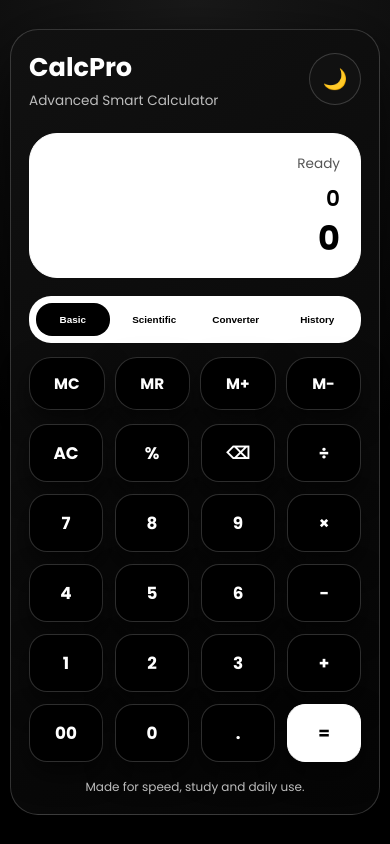
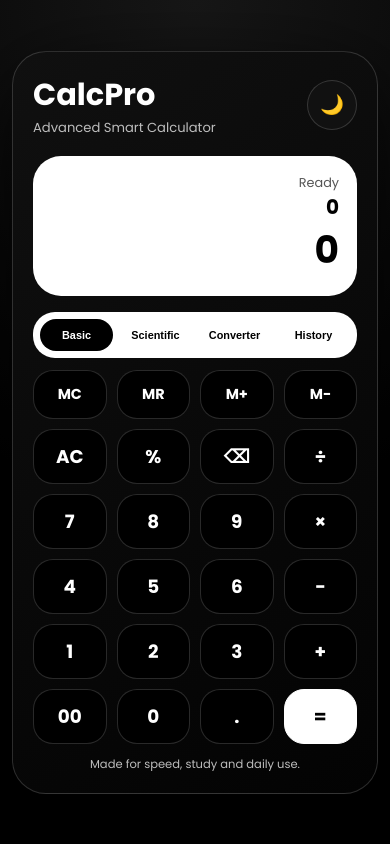
Before and after one commit to anshukumaranshu21869-del/CalcPro, a plain HTML site: page index.html in a window 390 px wide. Drawn offline with Linux system fonts and the light colour scheme.

Commit message:
Refactor styles in style.css for consistency
Updated CSS variables and styles for improved design consistency. Adjusted padding, margins, and colors for various elements.

```diff
--- a/style.css
+++ b/style.css
@@ -5,14 +5,11 @@
 }
 
 :root {
-  --black: #000000;
-  --dark: #0b0b0b;
-  --dark-2: #151515;
-  --white: #ffffff;
-  --soft-white: #f4f4f4;
+  --black: #000;
+  --dark: #080808;
+  --white: #fff;
   --gray: #bdbdbd;
-  --border: rgba(255, 255, 255, 0.18);
-  --shadow: 0 30px 80px rgba(0, 0, 0, 0.85);
+  --border: rgba(255, 255, 255, 0.16);
 }
 
 html {
@@ -22,170 +19,157 @@ html {
 body {
   min-height: 100vh;
   font-family: "Poppins", sans-serif;
-  background: radial-gradient(circle at top, #1a1a1a, #000000 60%);
+  background: radial-gradient(circle at top, #171717, #000 60%);
   color: var(--white);
-  overflow-x: hidden;
 }
 
 .app {
   min-height: 100vh;
-  padding: 28px 14px;
+  padding: 18px 12px;
   display: flex;
+  justify-content: center;
   align-items: center;
-  justify-content: center;
 }
 
 .calculator {
   width: 100%;
-  max-width: 430px;
-  padding: 24px;
+  max-width: 420px;
+  padding: 22px;
   border-radius: 34px;
-  background: linear-gradient(145deg, #111111, #050505);
+  background: linear-gradient(145deg, #101010, #030303);
   border: 1px solid var(--border);
-  box-shadow: var(--shadow);
+  box-shadow: 0 30px 90px rgba(0, 0, 0, 0.85);
 }
 
 .top-bar {
   display: flex;
+  justify-content: space-between;
   align-items: center;
-  justify-content: space-between;
-  margin-bottom: 22px;
+  margin-bottom: 18px;
 }
 
 .top-bar h1 {
-  font-size: 2rem;
+  font-size: 1.9rem;
   font-weight: 800;
-  color: var(--white);
 }
 
 .top-bar p {
-  margin-top: 4px;
-  font-size: 0.85rem;
   color: var(--gray);
+  font-size: 0.82rem;
 }
 
 .theme-btn {
-  width: 52px;
-  height: 52px;
+  width: 50px;
+  height: 50px;
   border-radius: 50%;
+  background: #111;
+  color: white;
   border: 1px solid var(--border);
-  background: #111111;
-  color: var(--white);
-  font-size: 1.25rem;
-  cursor: pointer;
+  font-size: 1.2rem;
 }
 
 .display-box {
-  min-height: 140px;
-  padding: 20px;
-  margin-bottom: 18px;
+  min-height: 120px;
+  padding: 18px;
+  margin-bottom: 16px;
   border-radius: 28px;
-  background: var(--white);
-  color: var(--black);
-  border: 1px solid #ffffff;
+  background: white;
+  color: black;
   display: flex;
   flex-direction: column;
+  align-items: flex-end;
   justify-content: center;
-  align-items: flex-end;
 }
 
 .history-line {
-  width: 100%;
-  text-align: right;
-  color: #555555;
-  font-size: 0.85rem;
-  white-space: nowrap;
-  overflow: hidden;
-  text-overflow: ellipsis;
+  color: #555;
+  font-size: 0.8rem;
 }
 
 .expression {
-  width: 100%;
-  margin-top: 8px;
-  text-align: right;
-  color: var(--black);
-  font-size: 1.35rem;
-  font-weight: 600;
-  word-break: break-all;
+  color: black;
+  font-size: 1.25rem;
+  font-weight: 700;
 }
 
 .result {
-  width: 100%;
-  margin-top: 6px;
-  text-align: right;
-  color: var(--black);
-  font-size: 2.6rem;
-  font-weight: 800;
-  line-height: 1.1;
-  word-break: break-all;
+  color: black;
+  font-size: 2.35rem;
+  font-weight: 900;
 }
 
 .mode-tabs {
   display: grid;
   grid-template-columns: repeat(4, 1fr);
-  gap: 8px;
-  margin-bottom: 14px;
+  gap: 6px;
   padding: 7px;
+  margin-bottom: 12px;
   border-radius: 22px;
-  background: var(--white);
+  background: white;
 }
 
 .tab {
   border: none;
-  padding: 11px 4px;
+  padding: 10px 4px;
   border-radius: 16px;
-  cursor: pointer;
-  font-size: 0.72rem;
-  font-weight: 700;
   background: transparent;
-  color: var(--black);
+  color: black;
+  font-weight: 800;
+  font-size: 0.68rem;
 }
 
 .tab.active {
-  background: var(--black);
-  color: var(--white);
+  background: black;
+  color: white;
+}
+
+.memory-row,
+.basic-keys,
+.scientific-keys {
+  display: grid;
+  grid-template-columns: repeat(4, 1fr);
+  gap: 10px;
 }
 
 .memory-row {
-  display: grid;
-  grid-template-columns: repeat(4, 1fr);
-  gap: 10px;
-  margin-bottom: 14px;
+  margin-bottom: 10px;
 }
 
-.mini-btn,
-.key {
+.keys {
+  display: grid;
+  gap: 10px;
+}
+
+.key,
+.mini-btn {
   border: 1px solid var(--border);
-  border-radius: 22px;
+  border-radius: 20px;
+  background: black;
+  color: white;
+  font-family: "Poppins", sans-serif;
+  font-weight: 900;
   cursor: pointer;
-  font-family: "Poppins", sans-serif;
-  font-weight: 800;
-  background: var(--black);
-  color: var(--white);
-  box-shadow: 0 12px 28px rgba(0, 0, 0, 0.55);
-  transition: 0.2s ease;
 }
 
 .mini-btn {
-  padding: 14px 0;
-  font-size: 0.95rem;
+  padding: 13px 0;
+  font-size: 0.9rem;
 }
 
 .key {
-  min-height: 66px;
-  font-size: 1.25rem;
+  min-height: 58px;
+  font-size: 1.15rem;
 }
 
-.key:hover,
-.mini-btn:hover,
-.theme-btn:hover {
-  background: #1b1b1b;
-  transform: translateY(-2px);
+.key.equal {
+  background: white;
+  color: black;
+  border-color: white;
 }
 
 .key:active,
 .mini-btn:active {
-  transform: scale(0.95);
+  transform: scale(0.96);
 }
 
 .panel {
@@ -196,158 +180,67 @@ body {
   display: block;
 }
 
-.keys {
-  display: grid;
-  gap: 12px;
-}
-
-.basic-keys,
-.scientific-keys {
-  grid-template-columns: repeat(4, 1fr);
-}
-
-.key.equal {
-  background: var(--white);
-  color: var(--black);
-  border: 1px solid var(--white);
-}
-
-.key.danger,
-.key.operator,
-.key.sci {
-  background: var(--black);
-  color: var(--white);
-}
-
 .converter-panel,
 .history-panel {
-  padding: 18px;
-  border-radius: 26px;
-  background: var(--white);
-  color: var(--black);
-}
-
-.converter-panel h2,
-.history-panel h2 {
-  font-size: 1.05rem;
-  margin-bottom: 14px;
-}
-
-.converter-panel label {
-  display: block;
-  margin-bottom: 12px;
-  font-size: 0.85rem;
-  color: #333333;
-  font-weight: 600;
+  padding: 16px;
+  border-radius: 24px;
+  background: white;
+  color: black;
 }
 
 .converter-panel input,
 .converter-panel select {
   width: 100%;
-  margin-top: 6px;
-  padding: 14px;
-  border-radius: 16px;
-  border: 1px solid #dddddd;
-  outline: none;
-  font-family: "Poppins", sans-serif;
-  background: #ffffff;
-  color: #000000;
-  font-weight: 600;
-}
-
-.convert-btn {
-  width: 100%;
-  margin-top: 6px;
-  padding: 15px;
-  border: none;
-  border-radius: 18px;
-  cursor: pointer;
-  font-family: "Poppins", sans-serif;
-  font-weight: 800;
-  background: var(--black);
-  color: var(--white);
-}
-
-.convert-result {
-  margin-top: 14px;
-  padding: 14px;
-  border-radius: 16px;
-  text-align: center;
-  background: #eeeeee;
-  color: #000000;
+  margin: 8px 0 12px;
+  padding: 13px;
+  border-radius: 14px;
+  border: 1px solid #ddd;
+  color: black;
   font-weight: 700;
 }
 
-.history-header {
-  display: flex;
-  align-items: center;
-  justify-content: space-between;
-  margin-bottom: 12px;
+.convert-btn,
+.history-header button {
+  background: black;
+  color: white;
+  border: none;
+  border-radius: 14px;
+  padding: 12px;
+  font-weight: 800;
 }
 
-.history-header button {
-  border: none;
-  padding: 9px 13px;
+.convert-result,
+#historyList li {
+  margin-top: 10px;
+  padding: 12px;
   border-radius: 14px;
-  background: var(--black);
-  color: var(--white);
+  background: #eee;
+  color: black;
   font-weight: 700;
-  cursor: pointer;
 }
 
 #historyList {
   list-style: none;
-  max-height: 260px;
-  overflow-y: auto;
-}
-
-#historyList li {
-  padding: 12px;
-  margin-bottom: 8px;
-  border-radius: 14px;
-  background: #eeeeee;
-  color: #000000;
-  font-size: 0.88rem;
-  font-weight: 600;
-  word-break: break-word;
 }
 
 .footer {
-  margin-top: 16px;
+  margin-top: 12px;
   text-align: center;
-  font-size: 0.75rem;
   color: var(--gray);
+  font-size: 0.72rem;
 }
 
 @media (max-width: 480px) {
-  .app {
-    padding: 14px 10px;
+  .calculator {
+    max-width: 390px;
+    padding: 20px;
   }
 
-  .calculator {
-    padding: 18px;
-    border-radius: 28px;
-  }
-
-  .top-bar h1 {
-    font-size: 1.6rem;
+  .key {
+    min-height: 55px;
   }
 
   .display-box {
-    min-height: 120px;
-  }
-
-  .result {
-    font-size: 2.1rem;
-  }
-
-  .key {
-    min-height: 58px;
-    border-radius: 18px;
-    font-size: 1.05rem;
-  }
-
-  .tab {
-    font-size: 0.62rem;
+    min-height: 112px;
   }
 }
```
